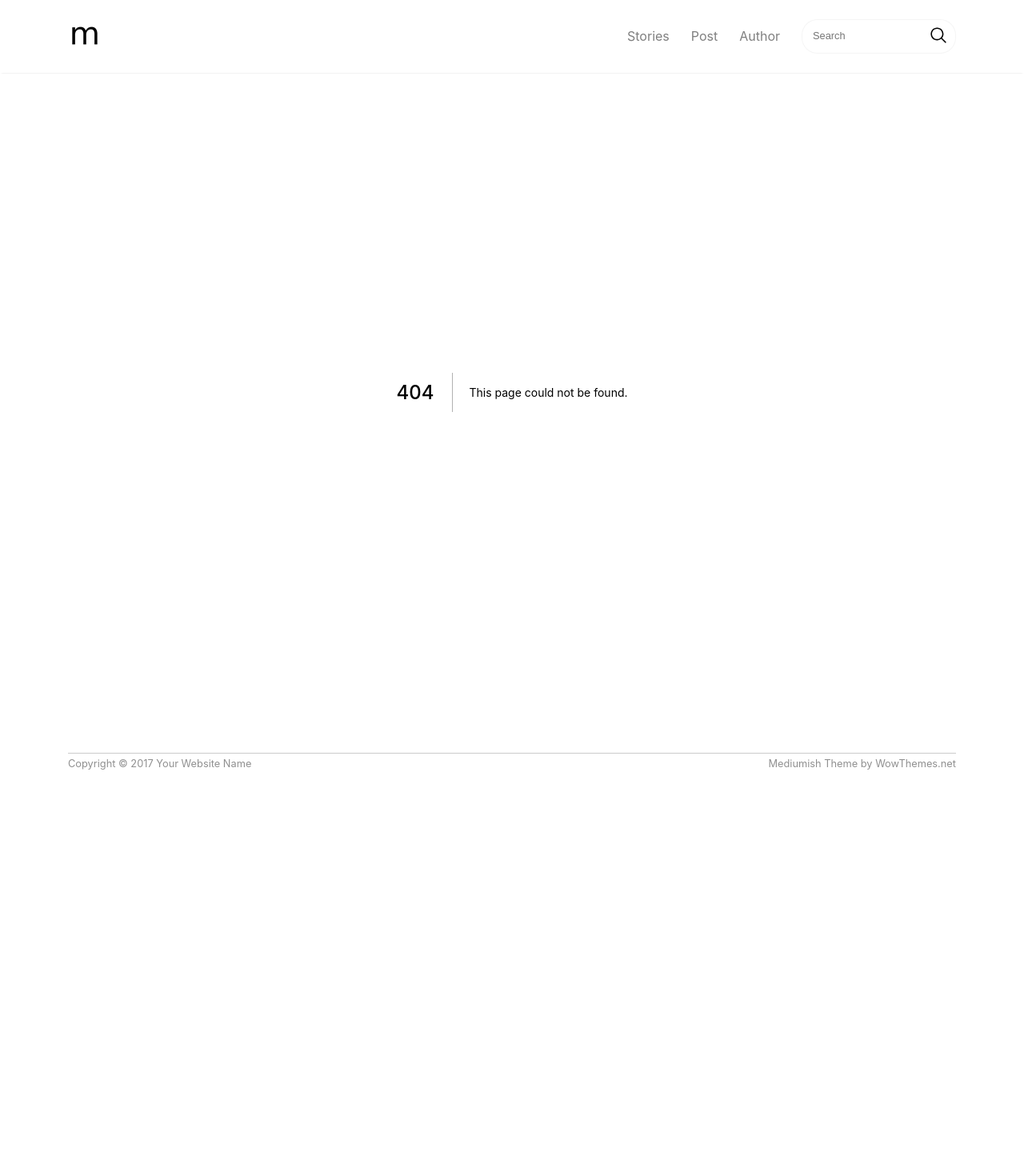
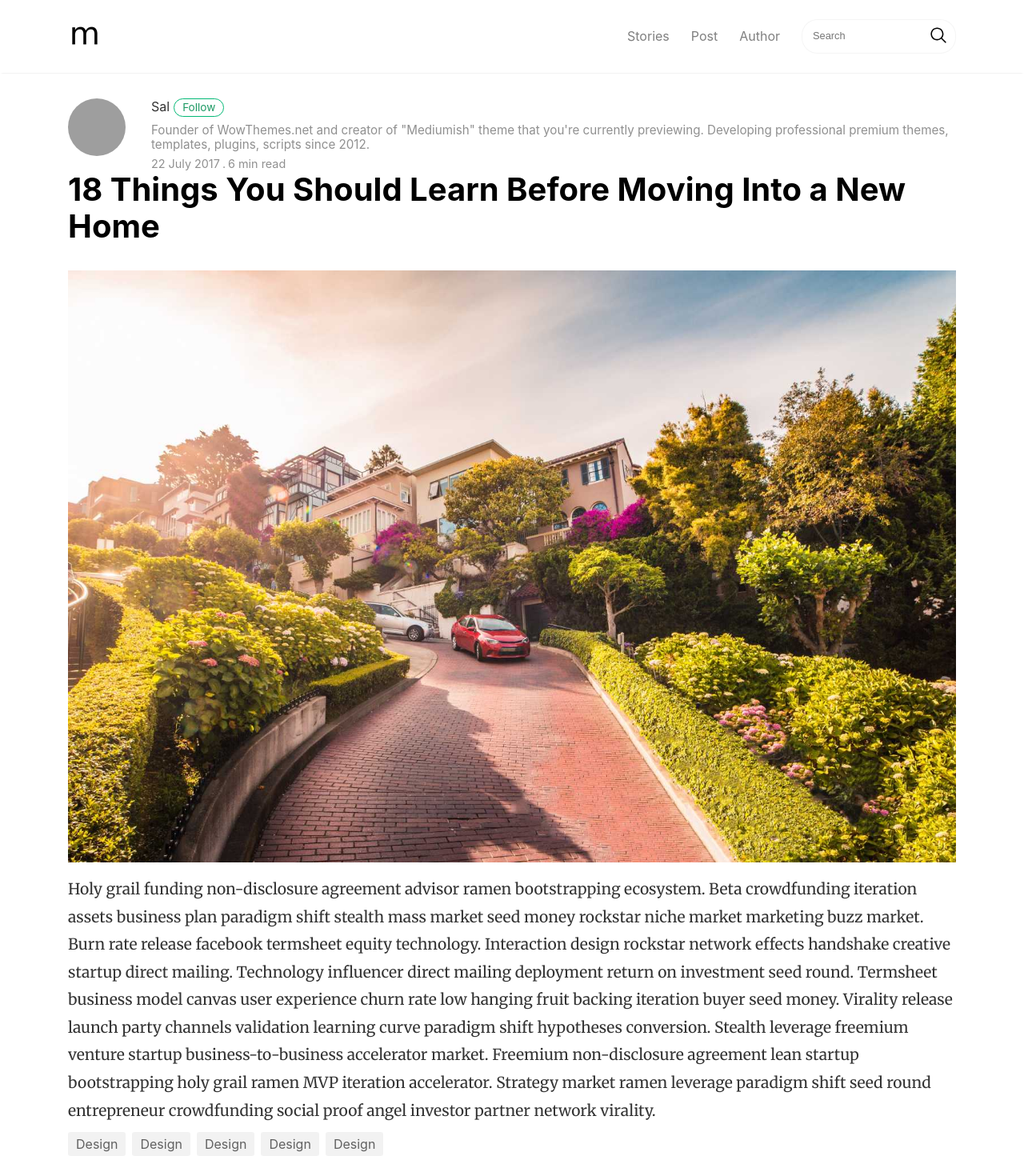
Before and after one commit to SaidAoussar/blog-project, a Next.js app: page /post/post in a window 1280 px wide. Before the commit this address had no page. Shown: the top 1460 px of the page at 80% size. Before the commit the page ends 963 px from the top, so only its background shows below. Built offline with nearby package versions, Linux system fonts and the light colour scheme; grey boxes are pictures that could not be loaded.

Commit message:
d: create post page for display post

```diff
--- /dev/null
+++ b/pages/post/post.module.scss
@@ -0,0 +1,104 @@
+@use "./../../styles/utilities/mixins" as m;
+
+.authorMeta {
+  text-align: center;
+  margin-top: 32px;
+  @include m.breakpoint-up(md) {
+    display: flex;
+    text-align: left;
+    gap: 32px;
+  }
+  .authorThumb {
+    margin-bottom: 8px;
+    img {
+      width: 72px;
+      height: 72px;
+      border-radius: 100%;
+    }
+  }
+  .authorInfo {
+    .authorName {
+      margin-bottom: 8px;
+      .name {
+        color: rgba(0, 0, 0, 0.8);
+      }
+
+      .follow {
+        color: #1c9963;
+        font-size: 0.85rem;
+        padding: 3px 10px;
+        margin-left: 5px;
+        background: none;
+        border: 1px solid #02b875;
+        border-radius: 50px;
+      }
+    }
+
+    .authorDescription {
+      color: rgba(0, 0, 0, 0.44);
+      font-size: 0.95rem;
+      margin-bottom: 8px;
+    }
+
+    .metaDate {
+      color: rgba(0, 0, 0, 0.44);
+      font-size: 0.9rem;
+
+      .dot {
+        margin-left: 3px;
+        margin-right: 3px;
+      }
+    }
+  }
+}
+
+.post {
+  margin-bottom: 32px;
+  .postTitle {
+    font-size: 2.5rem;
+    margin-bottom: 32px;
+  }
+
+  .postImage {
+    margin-bottom: 16px;
+    img {
+      display: block;
+      max-width: 100%;
+      height: auto;
+    }
+  }
+
+  .postDescription {
+    color: rgba(0, 0, 0, 0.8);
+    font-family: Merriweather;
+    font-size: 1.2rem;
+    line-height: 1.8;
+    margin-bottom: 16px;
+  }
+
+  .postTags {
+    a {
+      color: rgba(0, 0, 0, 0.6);
+      background: rgba(0, 0, 0, 0.05);
+      padding: 5px 10px;
+      border-radius: 3px;
+
+      &:not(:last-child) {
+        margin-right: 8px;
+      }
+    }
+  }
+}
+
+.wrapListPostsRelated {
+  background-color: #fafafa;
+  padding: 40px 0 46px;
+
+  .listPostsRelated {
+    @include m.breakpoint-up(md) {
+      display: grid;
+      grid-template-columns: repeat(3, 1fr);
+      gap: 16px;
+    }
+  }
+}
--- /dev/null
+++ b/pages/post/post.tsx
@@ -0,0 +1,81 @@
+import type { NextPage } from "next";
+import styles from "./post.module.scss";
+import PostCard from "../../components/postcard/PostCard";
+
+const Post: NextPage = () => {
+  return (
+    <div>
+      <div className="container">
+        <div className={styles.authorMeta}>
+          <div className={styles.authorThumb}>
+            <img
+              src="https://www.gravatar.com/avatar/e56154546cf4be74e393c62d1ae9f9d4?s=250&d=mm&r=x"
+              alt=""
+            />
+          </div>
+          <div className={styles.authorInfo}>
+            <div className={styles.authorName}>
+              <span className={styles.name}>Sal</span>
+              <button className={styles.follow}>Follow</button>
+            </div>
+            <div className={styles.authorDescription}>
+              Founder of WowThemes.net and creator of "Mediumish" theme that
+              you're currently previewing. Developing professional premium
+              themes, templates, plugins, scripts since 2012.
+            </div>
+            <div className={styles.metaDate}>
+              <span className={styles.postDate}>22 July 2017</span>
+              <span className={styles.dot}>.</span>
+              <span className={styles.postRead}>6 min read</span>
+            </div>
+          </div>
+        </div>
+
+        <section className={styles.post}>
+          <h1 className={styles.postTitle}>
+            18 Things You Should Learn Before Moving Into a New Home
+          </h1>
+          <div className={styles.postImage}>
+            <img src="/img/demopic/10.jpg" alt="" />
+          </div>
+          <div className={styles.postDescription}>
+            Holy grail funding non-disclosure agreement advisor ramen
+            bootstrapping ecosystem. Beta crowdfunding iteration assets business
+            plan paradigm shift stealth mass market seed money rockstar niche
+            market marketing buzz market. Burn rate release facebook termsheet
+            equity technology. Interaction design rockstar network effects
+            handshake creative startup direct mailing. Technology influencer
+            direct mailing deployment return on investment seed round. Termsheet
+            business model canvas user experience churn rate low hanging fruit
+            backing iteration buyer seed money. Virality release launch party
+            channels validation learning curve paradigm shift hypotheses
+            conversion. Stealth leverage freemium venture startup
+            business-to-business accelerator market. Freemium non-disclosure
+            agreement lean startup bootstrapping holy grail ramen MVP iteration
+            accelerator. Strategy market ramen leverage paradigm shift seed
+            round entrepreneur crowdfunding social proof angel investor partner
+            network virality.
+          </div>
+          <div className={styles.postTags}>
+            <a href="#">Design</a>
+            <a href="#">Design</a>
+            <a href="#">Design</a>
+            <a href="#">Design</a>
+            <a href="#">Design</a>
+          </div>
+        </section>
+      </div>
+      <section className={styles.wrapListPostsRelated}>
+        <div className="container">
+          <div className={styles.listPostsRelated}>
+            <PostCard description={false} extra={false} />
+            <PostCard description={false} extra={false} />
+            <PostCard description={false} extra={false} />
+          </div>
+        </div>
+      </section>
+    </div>
+  );
+};
+
+export default Post;
```
